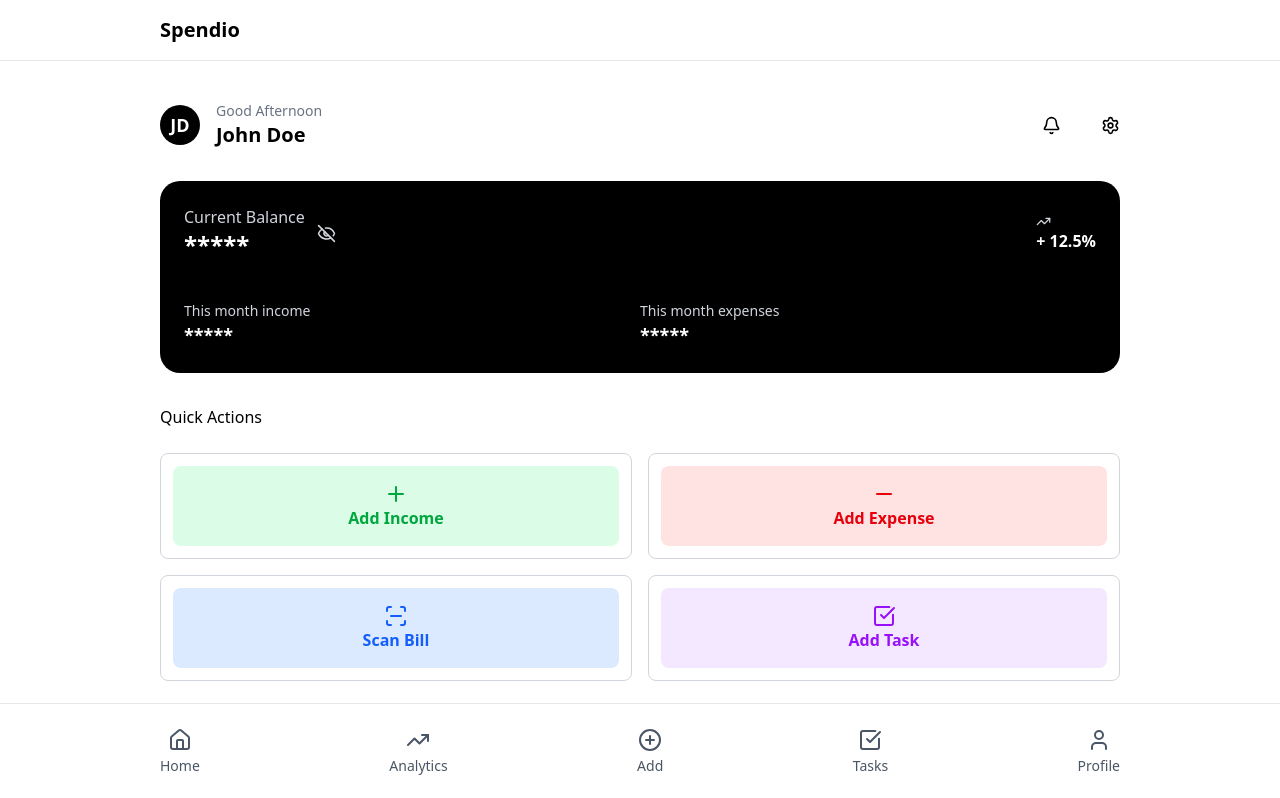
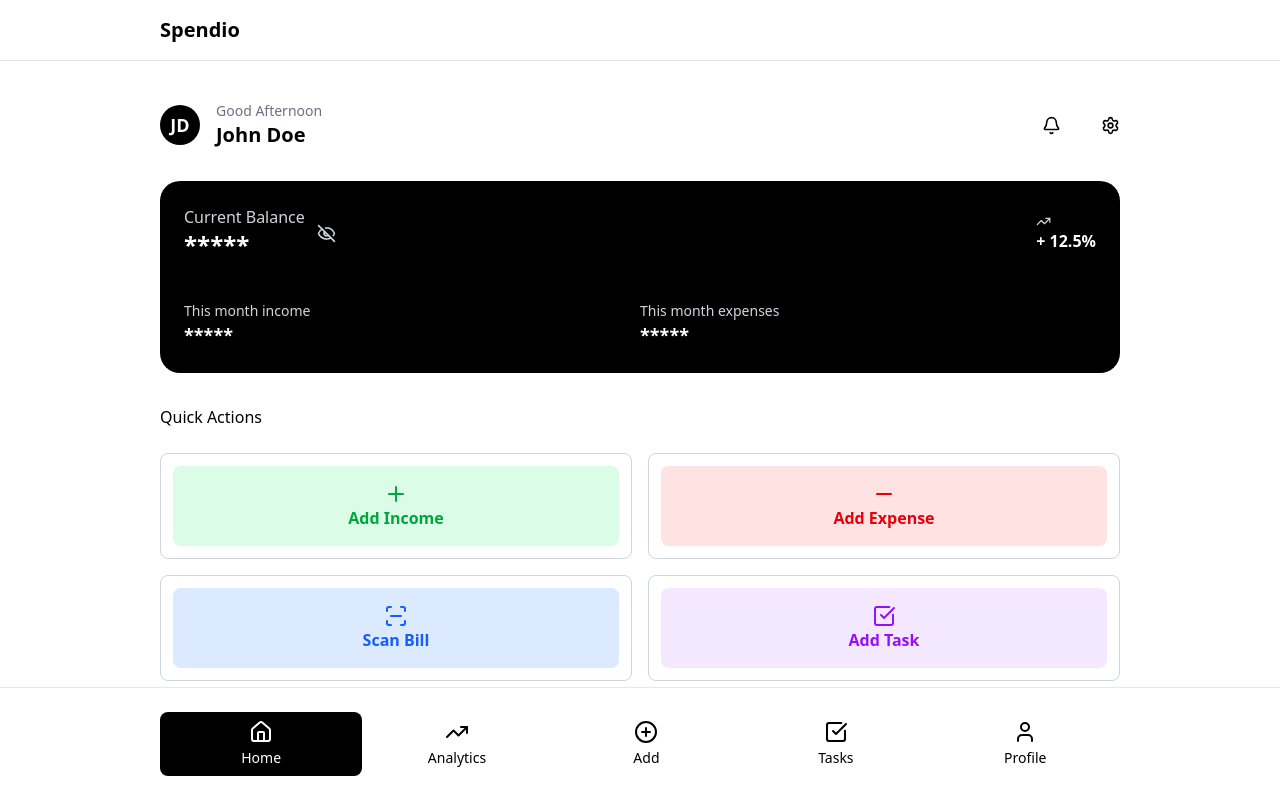
Before and after one commit to Nnamdi-Uzoigwe/Spendio-App, a Next.js app: page / in a window 1280 px wide. Shown: the top 798 px of the page. Built offline with nearby package versions, Linux system fonts and the light colour scheme.

Commit message:
updated the bottom navigation bar

```diff
--- /dev/null
+++ b/app/add/page.tsx
@@ -0,0 +1,5 @@
+export default function Add() {
+    return (
+        <div className="px-6 lg:px-40">Add Page</div>
+    )
+}
--- /dev/null
+++ b/app/analytics/page.tsx
@@ -0,0 +1,5 @@
+export default function Analytics() {
+    return (
+        <div className="px-6 lg:px-40">Analytics Page</div>
+    )
+}
--- /dev/null
+++ b/app/profile/page.tsx
@@ -0,0 +1,5 @@
+export default function Profile() {
+    return (
+        <div className="px-6 lg:px-40">Profile Page</div>
+    )
+}
--- /dev/null
+++ b/app/tasks/page.tsx
@@ -0,0 +1,5 @@
+export default function Tasks() {
+    return (
+        <div className="px-6 lg:px-40">Tasks Page</div>
+    )
+}
--- a/components/BottomNavbar.tsx
+++ b/components/BottomNavbar.tsx
@@ -1,33 +1,39 @@
+"use client"
+
 import { CirclePlus, House, SquareCheckBig, TrendingUp, User } from "lucide-react"
+import Link from "next/link"
+import { useState } from "react"
 
 export default function BottomNavbar() {
+    const [activeLink, setActiveLink] = useState("/");
+
     return (
         <div className="fixed z-30 bg-white bottom-0 text-sm text-gray-600 py-6 px-6 lg:px-40 border-t border-gray-200 w-full flex justify-between items-center">
             {/* Home */}
-            <div className="flex flex-col gap-1 items-center">
+            <Link href="/" onClick={() => setActiveLink("/")} className={`${activeLink === "/" ? "bg-black text-white p-2  rounded-lg" : "bg-transparent text-black"} w-full flex flex-col gap-1 items-center`}>
                 <House />
                 <span>Home</span>
-            </div>
+            </Link>
             {/* Analytics */}
-            <div className="flex flex-col gap-1 items-center">
+            <Link href="/analytics" onClick={() => setActiveLink("/analytics")} className={`${activeLink === "/analytics" ? "bg-black text-white p-2  rounded-lg" : "bg-transparent text-black"} flex w-full flex-col gap-1 items-center`}>
                 <TrendingUp />
                 <span>Analytics</span>
-            </div>
+            </Link>
             {/* Add */}
-            <div className="flex flex-col gap-1 items-center">
+            <Link href="/add" onClick={() => setActiveLink("/add")} className={`${activeLink === "/add" ? "bg-black text-white p-2  rounded-lg" : "bg-transparent text-black"} flex w-full flex-col gap-1 items-center`}>
                 <CirclePlus />
                 <span>Add</span>
-            </div>
+            </Link>
             {/* Tasks */}
-            <div className="flex flex-col gap-1 items-center">
+            <Link href="/tasks" onClick={() => setActiveLink("/tasks")} className={`${activeLink === "/tasks" ? "bg-black text-white p-2  rounded-lg" : "bg-transparent text-black"} flex w-full flex-col gap-1 items-center`}>
                 <SquareCheckBig />
                 <span>Tasks</span>
-            </div>
+            </Link>
             {/* Profile */}
-            <div className="flex flex-col gap-1 items-center">
+            <Link href="/profile" onClick={()=> setActiveLink("/profile")} className={`${activeLink === "/profile" ? "bg-black text-white p-2  rounded-lg" : "bg-transparent text-black"} flex w-full flex-col gap-1 items-center`}>
                 <User />
                 <span>Profile</span>
-            </div>
+            </Link>
         </div>
     )
 }
```
